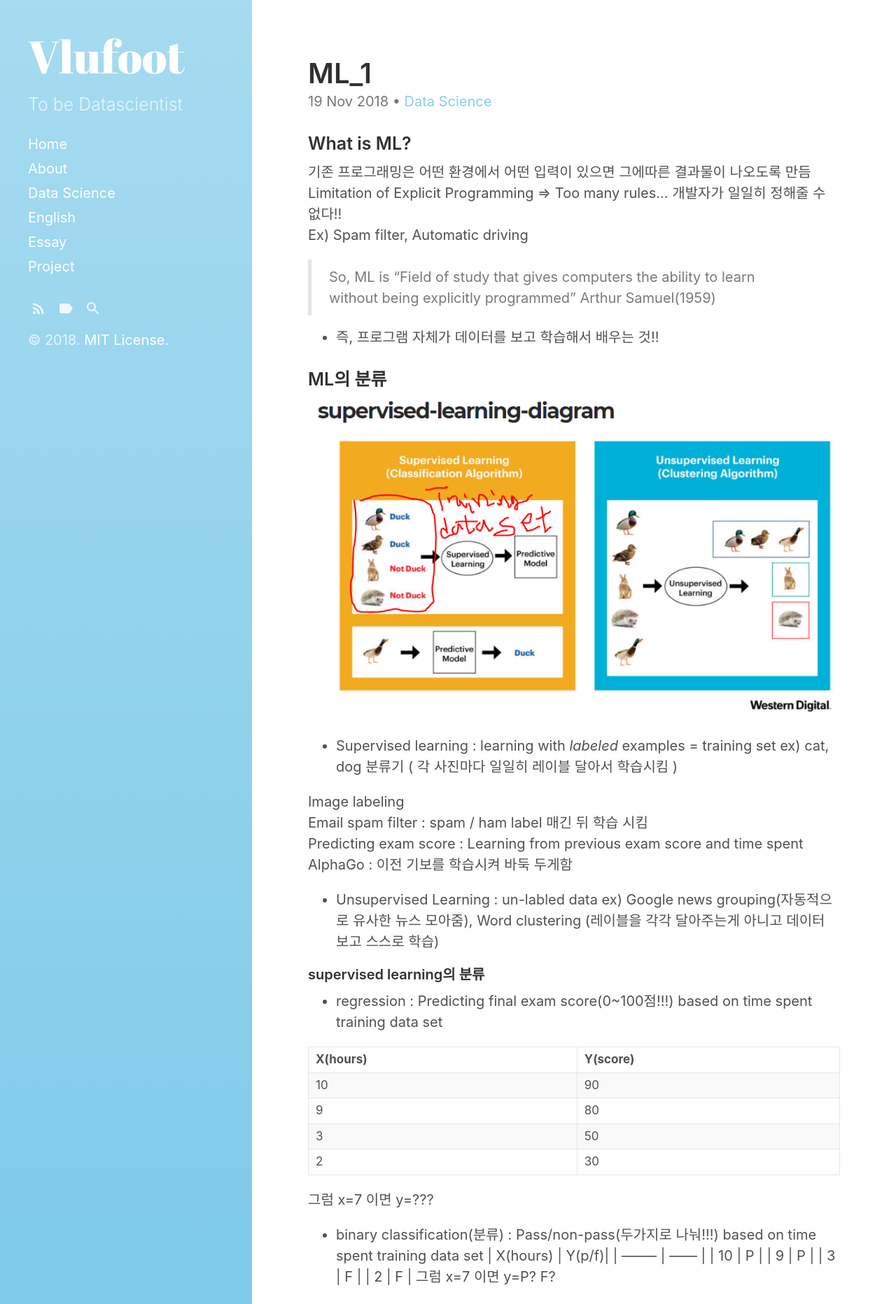
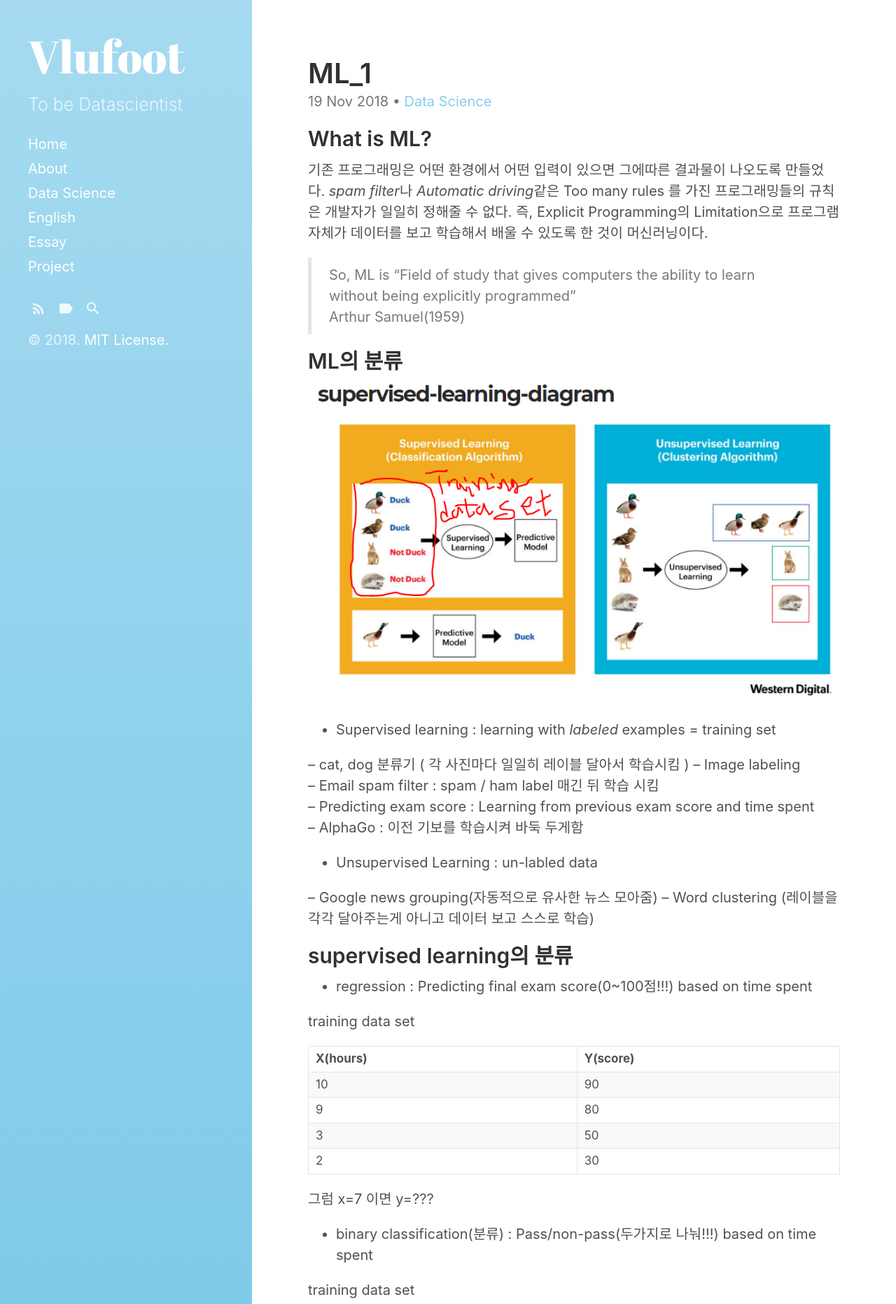
Before and after one commit to vlufoot/vlufoot.github.io, a Jekyll site: the page built from _posts/2018-11-19-ML_1.md, in a window 1280 px wide. Shown: the top 1864 px of the page at 70% size. Built offline with Jekyll 4.4.1, drawn with Linux system fonts in a browser that asks for light colours; some of the changed text lies outside the part shown.

Commit message:
Update 2018-11-19-ML_1.md

```diff
--- a/_posts/2018-11-19-ML_1.md
+++ b/_posts/2018-11-19-ML_1.md
@@ -8,36 +8,34 @@
   - Machine Learning
 ---
 
-### What is ML?
-기존 프로그래밍은 어떤 환경에서 어떤 입력이 있으면 그에따른 결과물이 나오도록 만듬
-Limitation of Explicit Programming
-=> Too many rules... 개발자가 일일히 정해줄 수 없다!!
-Ex) Spam filter, Automatic driving
+## What is ML?
+기존 프로그래밍은 어떤 환경에서 어떤 입력이 있으면 그에따른 결과물이 나오도록 만들었다. *spam filter*나 *Automatic driving*같은 Too many rules 를 가진 프로그래밍들의 규칙은 개발자가 일일히 정해줄 수 없다. 즉, Explicit Programming의 Limitation으로 프로그램 자체가 데이터를 보고 학습해서 배울 수 있도록 한 것이 머신러닝이다.
 
 > So, ML is "Field of study that gives computers the ability to learn without being explicitly programmed"
 > Arthur Samuel(1959)
 
-- 즉, 프로그램 자체가  데이터를 보고 학습해서 배우는 것!!
-
-### ML의 분류
+## ML의 분류
 
 ![super](/assets/supervised_0.PNG)
 
 - Supervised learning : learning with *labeled* examples = training set
-ex) cat, dog 분류기 ( 각 사진마다 일일히 레이블 달아서 학습시킴 )
 
-Image labeling
-Email spam filter : spam / ham label 매긴 뒤 학습 시킴
-Predicting exam score : Learning from previous exam score and time spent
-AlphaGo : 이전 기보를 학습시켜 바둑 두게함
+-- cat, dog 분류기 ( 각 사진마다 일일히 레이블 달아서 학습시킴 )
+-- Image labeling
+-- Email spam filter : spam / ham label 매긴 뒤 학습 시킴
+-- Predicting exam score : Learning from previous exam score and time spent
+-- AlphaGo : 이전 기보를 학습시켜 바둑 두게함
 
 
 - Unsupervised Learning : un-labled data
-ex) Google news grouping(자동적으로 유사한 뉴스 모아줌), Word clustering (레이블을 각각 달아주는게 아니고 데이터 보고 스스로 학습)
+
+-- Google news grouping(자동적으로 유사한 뉴스 모아줌)
+-- Word clustering (레이블을 각각 달아주는게 아니고 데이터 보고 스스로 학습)
 
 
-#### supervised learning의 분류
+## supervised learning의 분류
 - regression : Predicting final exam score(0~100점!!!) based on time spent
+
 training data set
 
 | X(hours)        | Y(score)|
@@ -52,13 +50,16 @@
 
 
 - binary classification(분류) : Pass/non-pass(두가지로 나눠!!!) based on time spent
+
 training data set
-| X(hours)        | Y(p/f)|
+
+| X(hours)        | Y(p/f)  |
 | --------         | ------ |
-| 10               | P     |
-| 9                | P     |
-| 3                | F     |
-| 2                | F     |
+| 10               | P      |
+| 9                | P      |
+| 3                | F      |
+| 2                | F      |
+
 그럼 x=7 이면 y=P? F?
 
 
@@ -67,10 +68,11 @@
 training data set
 | X(hours)        | Y(grade)|
 | --------         | ------ |
-| 10               | A     |
-| 9                | B     |
-| 3                | D     |
-| 2                | F     |
+| 10               | A      |
+| 9                | B      |
+| 3                | D      |
+| 2                | F      |
+
 그럼 x=7 이면 y=?
 
 
```
